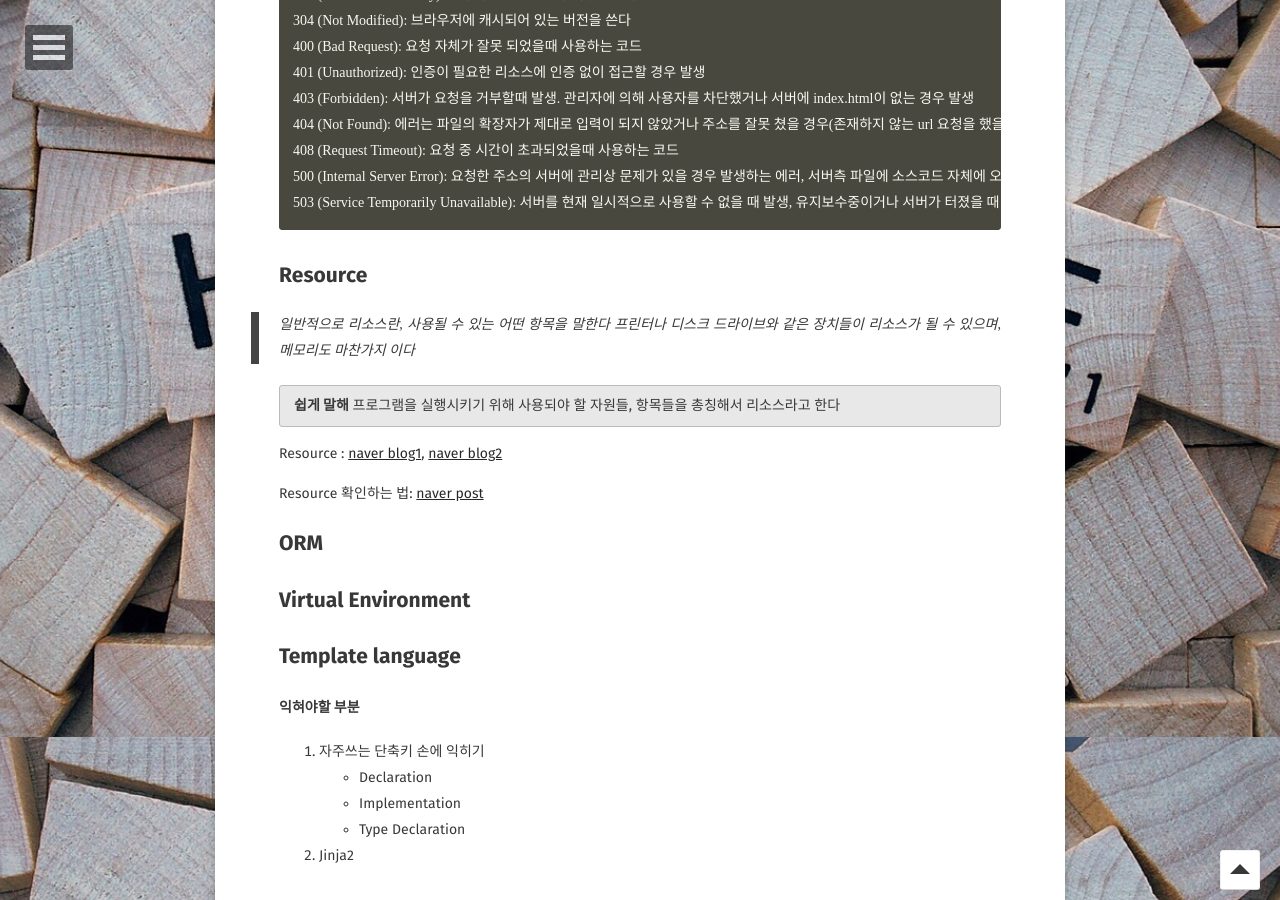
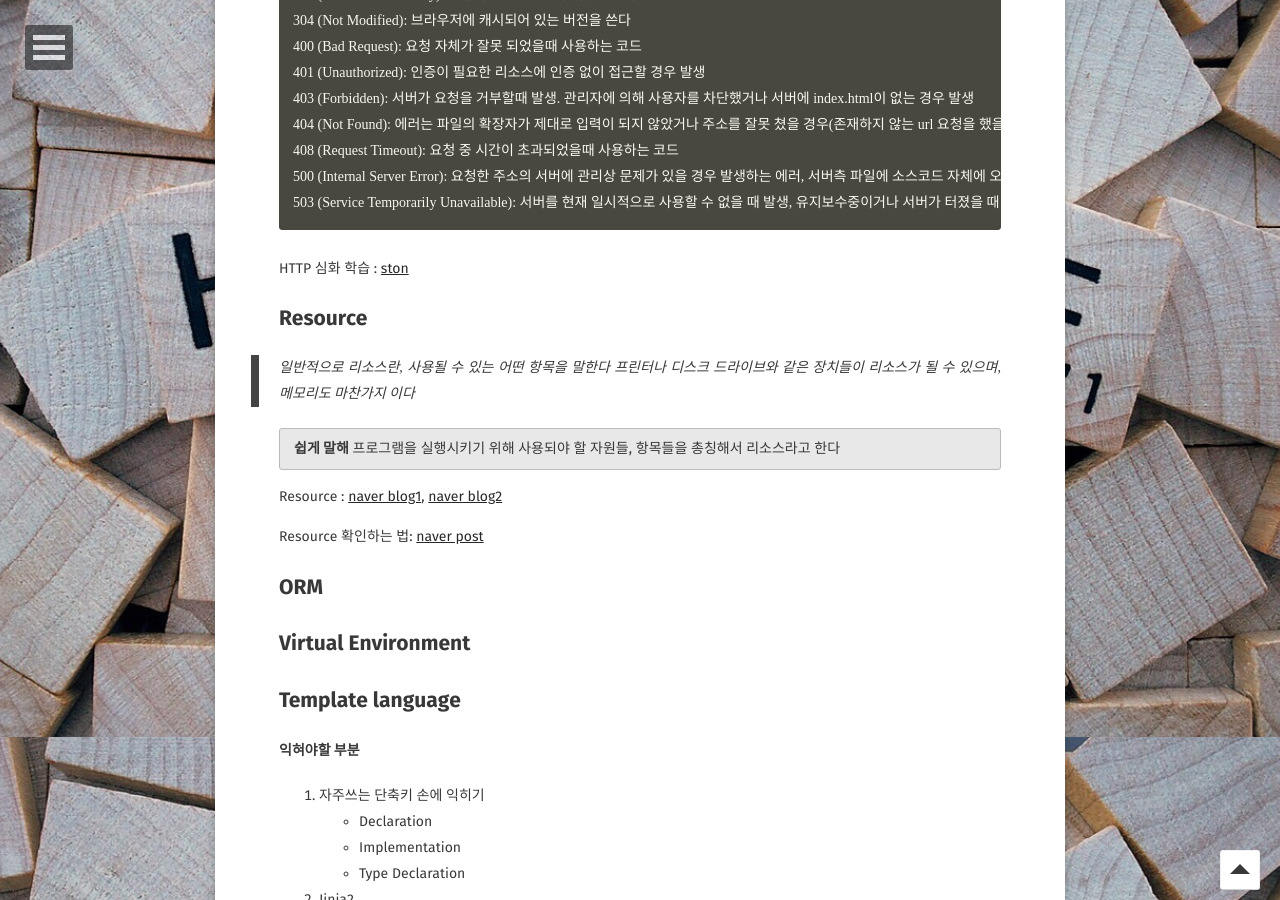
Before and after one commit to Jungjihyuk/JH_Life, a Jekyll site: the page built from _posts/2019-05-18-flask.md, in a window 1280 px wide and 900 px high, scrolled down 6463 px. Built offline with Jekyll 4.4.1, drawn with Linux system fonts in a browser that asks for light colours; some web fonts are replaced; comment, search, counter and statistics services are not loaded.

Commit message:
url 추가

````diff
--- a/_posts/2019-05-18-flask.md
+++ b/_posts/2019-05-18-flask.md
@@ -214,6 +214,7 @@ Connect | 터널링의 목적으로 연결 요청
 503 (Service Temporarily Unavailable): 서버를 현재 일시적으로 사용할 수 없을 때 발생, 유지보수중이거나 서버가 터졌을 때 발생
 ```
 
+HTTP 심화 학습 : [ston](https://ston.readthedocs.io/ko/latest/admin/handling_http_requests.html)<br>
 
 ## Resource
 
````
